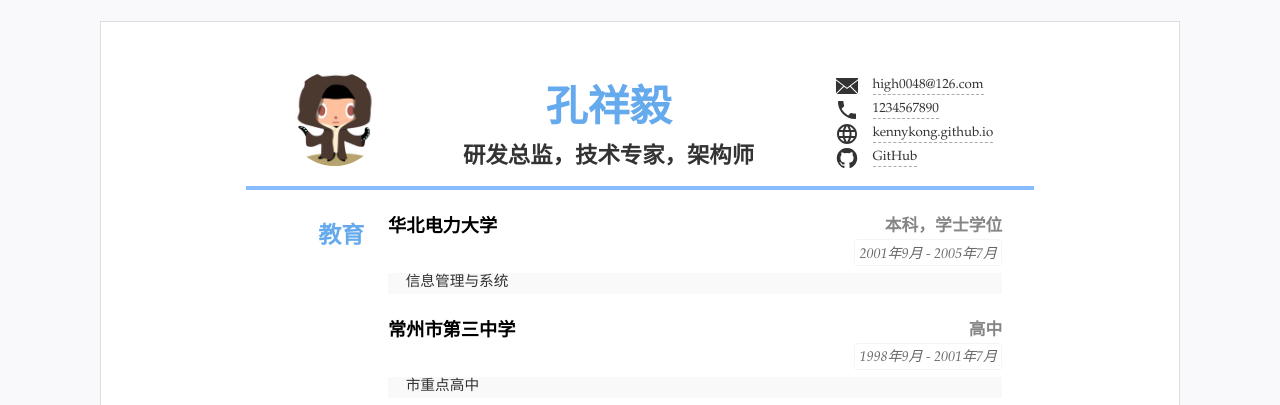
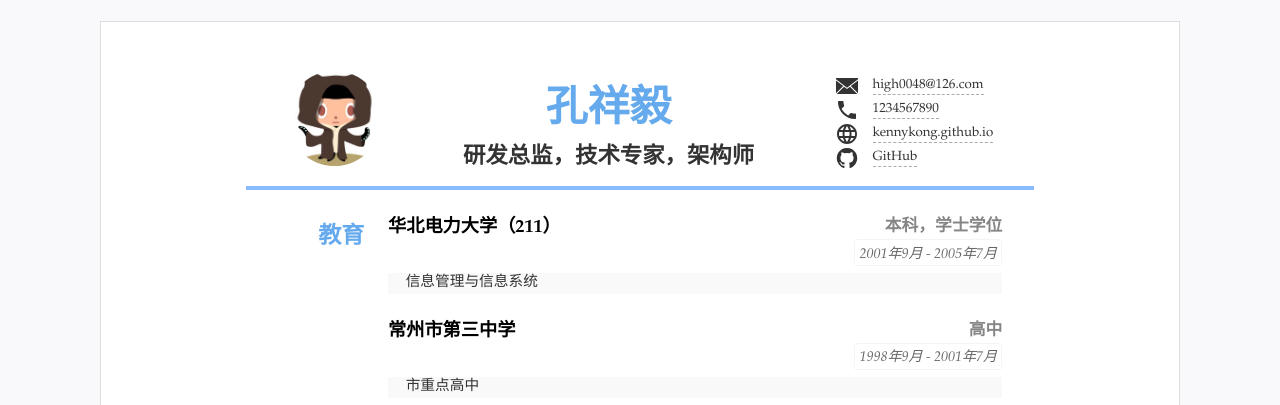
Before and after one commit to kennykong/resume, a Jekyll site: the page built from index.html, in a window 1280 px wide. Shown: the top 405 px of the page. Built offline with Jekyll 4.4.1, drawn with Linux system fonts in a browser that asks for light colours.

Commit message:
update resume.yml

```diff
--- a/_data/resume.yml
+++ b/_data/resume.yml
@@ -30,10 +30,10 @@ main: #简历主要内容，
 - type: education #类别为ID
   name: 教育 #显示名称，空则使用type
   content: #内容基本格式 标题-副标题-日期-详细内容 (都允许空)
-  - title: 华北电力大学
+  - title: 华北电力大学（211）
     duration: "2001年9月 - 2005年7月"
     sub: 本科，学士学位
-    detail: 信息管理与系统
+    detail: 信息管理与信息系统
   - title: 常州市第三中学
     duration: 1998年9月 - 2001年7月
     sub: 高中
```
